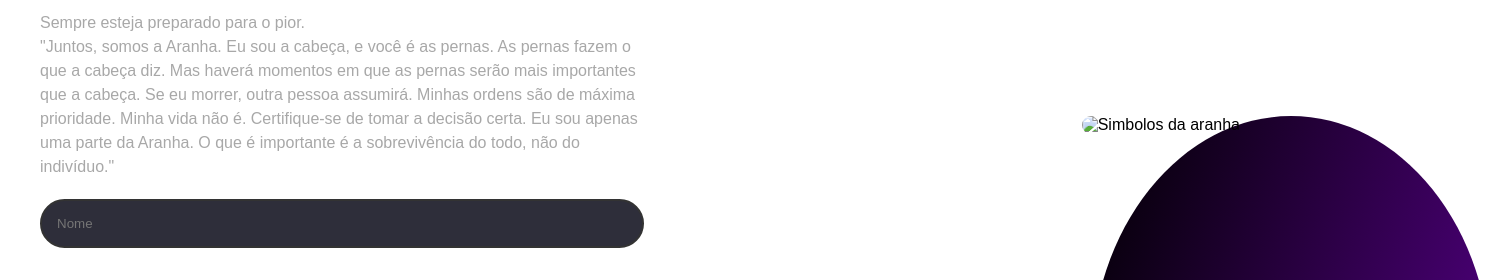
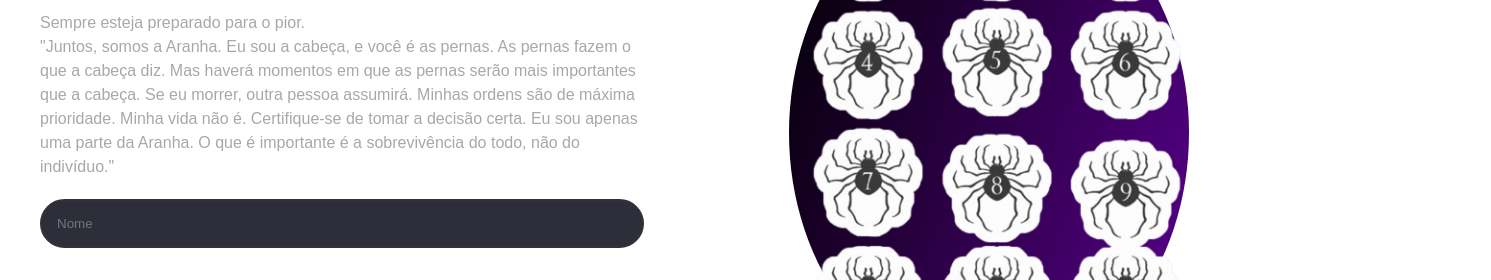
Before and after one commit to TheKnoxt/Genei-Ryodan, a plain HTML site: page index.html in a window 1280 px wide. Shown: the part 473-753 px from the top of the page, 1491 px wide, since content can reach past the window. Drawn offline with Linux system fonts and the light colour scheme.

Commit message:
Update index.html

```diff
--- a/index.html
+++ b/index.html
@@ -47,7 +47,7 @@
       </div>
       <div class="image-container">
         <div class="ellipse"></div>
-        <img src="img/banner.png" alt="Simbolos da aranha" />
+        <img src="banner.png" alt="Simbolos da aranha" />
       </div>
     </main>
   </body>
```
